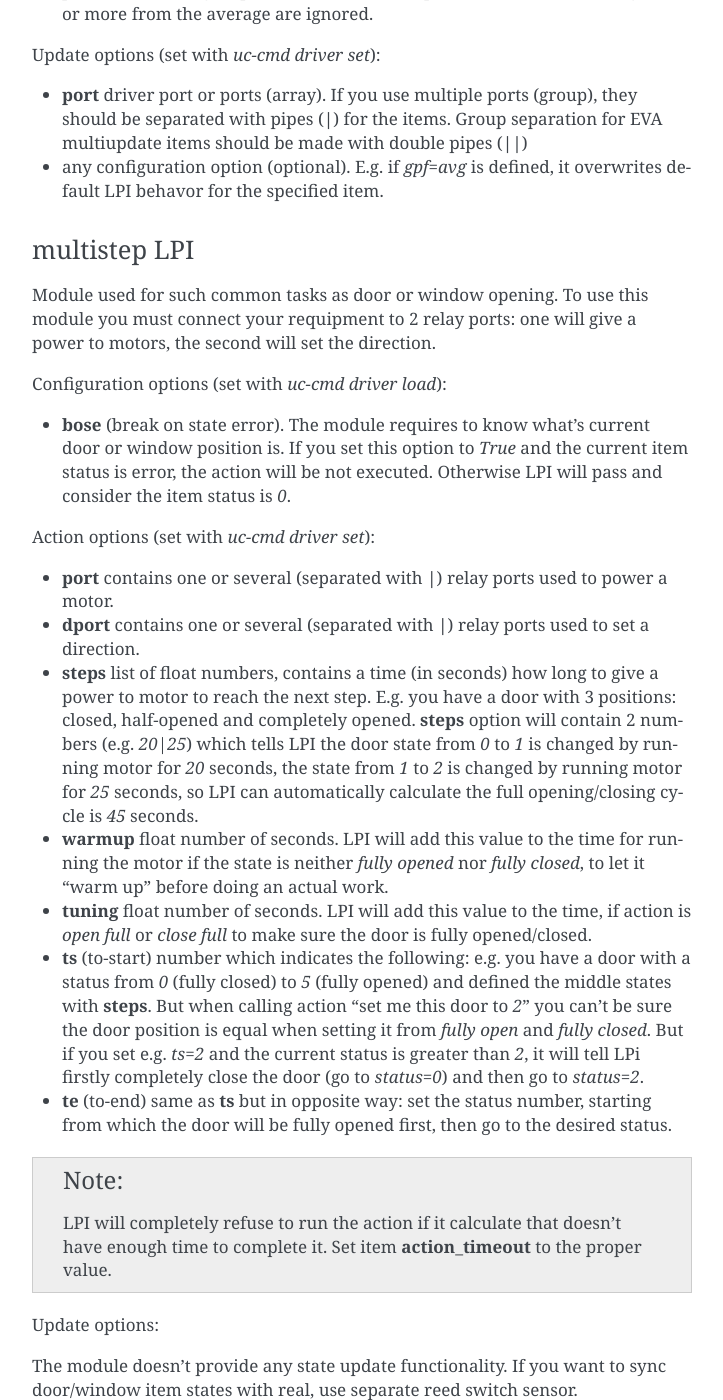
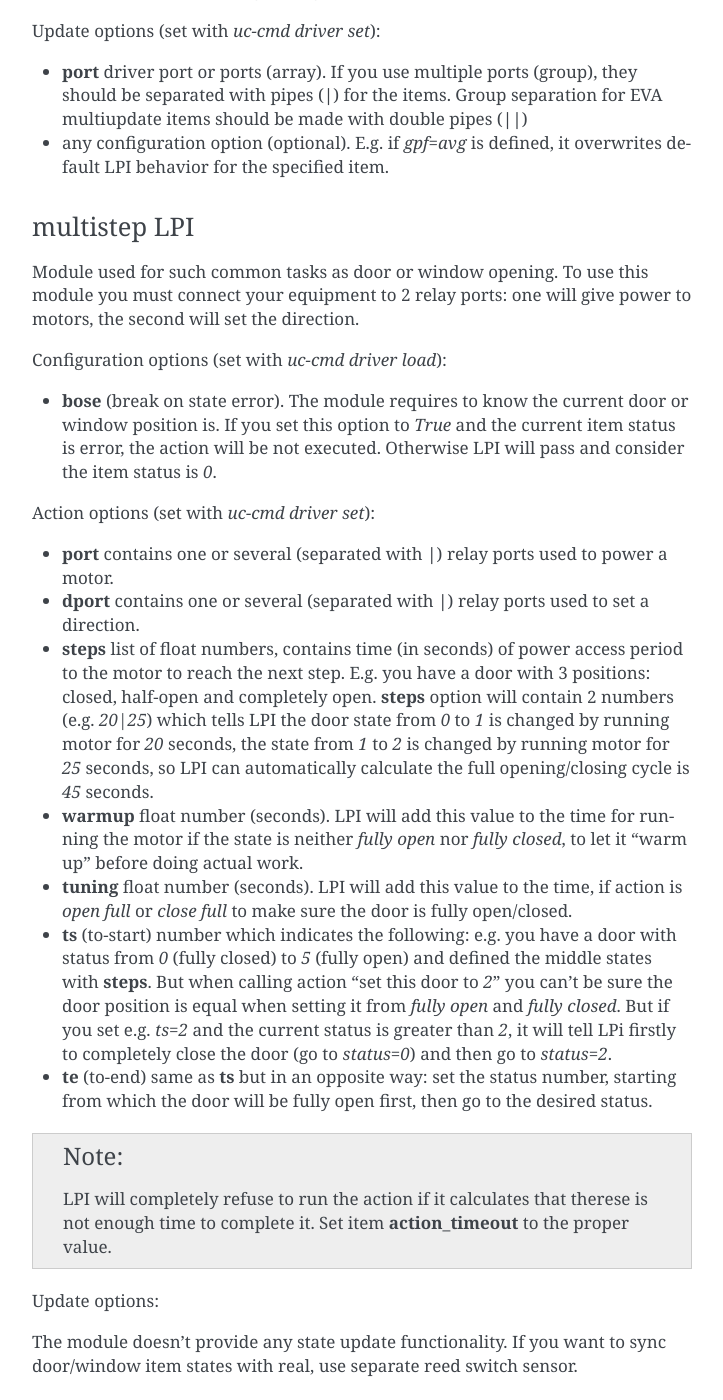
Before and after one commit to alttch/eva3, a Sphinx documentation site: the page built from doc/drivers.rst, in a window 1280 px wide and 1400 px high, scrolled down 5398 px. Shown: the whole window, without its empty margins (388-1111 px from the left). Built offline with Sphinx 7.4.7, drawn with Linux system fonts in a browser that asks for light colours; some of the changed text lies outside the part shown.

Commit message:
correction

```diff
--- a/doc/drivers.rst
+++ b/doc/drivers.rst
@@ -70,7 +70,7 @@ after PHI is loaded.
 After the successful load, PHI will automatically create the most suitable
 driver for itself, called *<phi_id>.default*. This usually provides basic
 driver logic and doesn't mean the driver is suitable for your task. You may
-replace it's LPI module or define different driver with another LPI.
+replace it's LPI module or define a different driver with another LPI.
 
 To assign driver to the specified item, use the command:
 
@@ -116,13 +116,13 @@ item.
     How the driver handles update commands
 
 Use commands *uc-cmd phi unload* and *uc-cmd phi unlink* to unload and unlink
-unnecesseary PHI modules, but note that driver and PHI can't be unloaded while
-they're assigned to items. You must first assign a different driver to item or
-use *uc-cmd driver unset* command.
+unnecessary PHI modules, but note that driver and PHI can't be unloaded while
+they're assigned to items. You must first assign a different driver to the item
+or use *uc-cmd driver unset* command.
 
-You can load PHI/driver with the same ID even if they are already present in a
-system without unloading them first. In this case, new modules/configuration
-replace the old ones.
+You can load PHIs/drivers with the same IDs even if they are already present in
+the system without unloading them first. In this case, new
+modules/configuration replace the old ones.
 
 .. _lpi:
 
@@ -166,19 +166,19 @@ To get additional module info, use the following commands:
     uc-cmd lpi modhelp <lpi_module> update
 
 Configuration options are used when you load a driver (e.g. to modify LPI
-default behavor), separated with commas.
+default behavior), separated with commas.
 
-Action and update options are used when you assign driver to the specified
-item, separate them with commas. Options marked *required=True* should be
+Action and update options are used when you assign a driver to the specified
+item; separate them with commas. Options marked *required=True* should be
 always defined.
 
-Let's look what modules are available.
+Let's see what modules are available.
 
 basic LPI
 ~~~~~~~~~
 
-Basic status on/off LPI module, used to control a simple devices which have
-only status *0* (OFF) and *1* (ON), i.e. lamps, relay ports (directly) etc.
+Basic status on/off LPI module, used to control simple devices which have only
+status *0* (OFF) and *1* (ON), i.e. lamps, relay ports (directly) etc.
 
 Used in default drivers for relay, sockets and similar PHIs, doesn't need to be
 configured when loaded.
@@ -193,16 +193,15 @@ listed ports will be used in commands.
 .. note::
 
     If relay port number is specified as i:N e.g. i:2, LPI commands will
-    consider it's inverted meaning *0* is for *on* and *1* is for *off*. This
-    works as for **basic** as for any other relay control LPI.
+    consider it is inverted meaning *0* is for *on* and *1* is for *off*. This
+    works both for **basic** as well as for any other relay control LPI.
 
 sensor LPI
 ~~~~~~~~~~
 
-Basic sensor monotiring, used to get data from the specified sensors.
+Basic sensor monitiring, used to get data from specified sensors.
 
-Used in default drivers for the sensors, doesn't need to be configured when
-loaded.
+Used in default drivers for sensors, doesn't need to be configured when loaded.
 
 LPI doesn't provide *action* functionality. When assigning driver containing
 **sensor** LPI mod to the specified item (*uc-cmd driver set*), the assign
@@ -211,17 +210,17 @@ configuration should contain port or bus address number.
 ssp LPI
 ~~~~~~~
 
-Similar to **sensor** LPI but doesn't contain any options at all. Used when PHI
-can work only with one physical equipment (e.g. sensor with TCP/IP
-API) and all equipment options are already set in PHI.
+Similar to **sensor** LPI, but doesn't contain any options at all. Used when
+PHI can work only with one physical equipment (e.g. sensor with TCP/IP API) and
+all equipment options are already set in PHI.
 
 esensor LPI
 ~~~~~~~~~~~
 
 Sensor monitoring with advanced functions. Can monitor physical sensor groups
 returning average, maximum or minimum value. Can ignore sensor values if they
-seems to be invalid in case of one or several sensor in group are failed (while
-there's enough working sensors in a group).
+seem to be invalid in case one or several sensor in a group fail (while there
+are enough working sensors in a group).
 
 Configuration options (set with *uc-cmd driver load*):
 
@@ -248,21 +247,21 @@ Update options (set with *uc-cmd driver set*):
   for EVA multiupdate items should be made with double pipes (**||**)
 
 * any configuration option (optional). E.g. if *gpf=avg* is defined, it
-  overwrites default LPI behavor for the specified item.
+  overwrites default LPI behavior for the specified item.
 
 multistep LPI
 ~~~~~~~~~~~~~
 
 Module used for such common tasks as door or window opening. To use this module
-you must connect your requipment to 2 relay ports: one will give a power to
+you must connect your equipment to 2 relay ports: one will give power to
 motors, the second will set the direction.
 
 Configuration options (set with *uc-cmd driver load*):
 
-* **bose** (break on state error). The module requires to know what's current
-  door or window position is. If you set this option to *True* and  the current
-  item status is error, the action will be not executed. Otherwise LPI will
-  pass and consider the item status is *0*.
+* **bose** (break on state error). The module requires to know the current door
+  or window position is. If you set this option to *True* and  the current item
+  status is error, the action will be not executed. Otherwise LPI will pass and
+  consider the item status is *0*.
 
 Action options (set with *uc-cmd driver set*):
 
@@ -272,39 +271,39 @@ Action options (set with *uc-cmd driver set*):
 * **dport** contains one or several (separated with **|**) relay ports used to
   set a direction.
 
-* **steps** list of float numbers, contains a time (in seconds) how long to
-  give a power to motor to reach the next step. E.g. you have a door with 3
-  positions: closed, half-opened and completely opened. **steps** option will
+* **steps** list of float numbers, contains time (in seconds) of power access
+  period to the motor to reach the next step. E.g. you have a door with 3
+  positions: closed, half-open and completely open. **steps** option will
   contain 2 numbers (e.g. *20|25*) which tells LPI the door state from *0* to
   *1* is changed by running motor for *20* seconds, the state from *1* to *2*
   is changed by running motor for *25* seconds, so LPI can automatically
   calculate the full opening/closing cycle is *45* seconds.
 
-* **warmup** float number of seconds. LPI will add this value to the time for
-  running the motor if the state is neither *fully opened* nor *fully closed*,
-  to let it "warm up" before doing an actual work.
+* **warmup** float number (seconds). LPI will add this value to the time for
+  running the motor if the state is neither *fully open* nor *fully closed*, to
+  let it "warm up" before doing actual work.
 
-* **tuning** float number of seconds. LPI will add this value to the time, if
+* **tuning** float number (seconds). LPI will add this value to the time, if
   action is *open full* or *close full* to make sure the door is fully
-  opened/closed.
+  open/closed.
 
 * **ts** (to-start) number which indicates the following: e.g. you have a door
-  with a status from *0* (fully closed) to *5* (fully opened) and defined the
-  middle states with **steps**. But when calling action "set me this door to
-  *2*" you can't be sure the door position is equal when setting it from *fully
+  with status from *0* (fully closed) to *5* (fully open) and defined the
+  middle states with **steps**. But when calling action "set this door to *2*"
+  you can't be sure the door position is equal when setting it from *fully
   open* and *fully closed*. But if you set e.g. *ts=2* and the current status
-  is greater than *2*, it will tell LPi firstly completely close the door (go
-  to *status=0*) and then go to *status=2*.
+  is greater than *2*, it will tell LPi firstly to completely close the door
+  (go to *status=0*) and then go to *status=2*.
 
-* **te** (to-end) same as **ts** but in opposite way: set the status number,
-  starting from which the door will be fully opened first, then go to the
-  desired status.
+* **te** (to-end) same as **ts** but in an opposite way: set the status number,
+  starting from which the door will be fully open first, then go to the desired
+  status.
 
 .. note::
 
-    LPI will completely refuse to run the action if it calculate that doesn't
-    have enough time to complete it. Set item **action_timeout** to the proper
-    value.
+    LPI will completely refuse to run the action if it calculates that therese
+    is not enough time to complete it. Set item **action_timeout** to the
+    proper value.
 
 Update options:
 
@@ -314,7 +313,7 @@ door/window item states with real, use separate reed switch sensor.
 Loading driver with the chosen LPI
 ~~~~~~~~~~~~~~~~~~~~~~~~~~~~~~~~~~
 
-Firstly you can list available LPIs with the command:
+Firstly, you can list available LPIs with the command:
 
 .. code-block:: bash
 
@@ -401,10 +400,10 @@ create multiupdates in :doc:`/uc/uc` to update several items at once. "aao_get"
 the controller to update all items using drivers which contain PHI equally to
 updating on physical events.
 
-How to use this feature: All PHIs with "aao_get" feature also have
-configuration param named *update* which means how frequently (in seconds) PHI
-should collect data from the equipment and initiate item updates. *update*
-value should be defined in PHI load config and be greater than zero.
+How to use this feature: All PHIs with "aao_get" feature also has configuration
+param named *update* which means how frequently (in seconds) PHI should collect
+data from the equipment and initiate item updates. *update* value should be
+defined in PHI load config and be greater than zero.
 
 Example:
 
@@ -427,7 +426,7 @@ the command:
 
 which returns result *"OK"* or *"FAILED"*.
 
-PHI can provide additional testing, to get a list of testing commands, execute:
+PHI can provide additional testing; to get a list of testing commands, execute:
 
 .. code-block:: bash
 
--- a/doc/lm/ext.rst
+++ b/doc/lm/ext.rst
@@ -84,7 +84,7 @@ The following extensions are included in EVA ICS distribution by default:
 * **tts** Text-to-speech engine via Altertech TTS Broker
   (https://pypi.org/project/ttsbroker/)
 
-Developing personal extension
+Developing your own extension
 -----------------------------
 
 Create new Python file in *xc/extensions* folder.
```
Also changed, not shown: other parts of doc/drivers.rst (+24 -24 lines).
